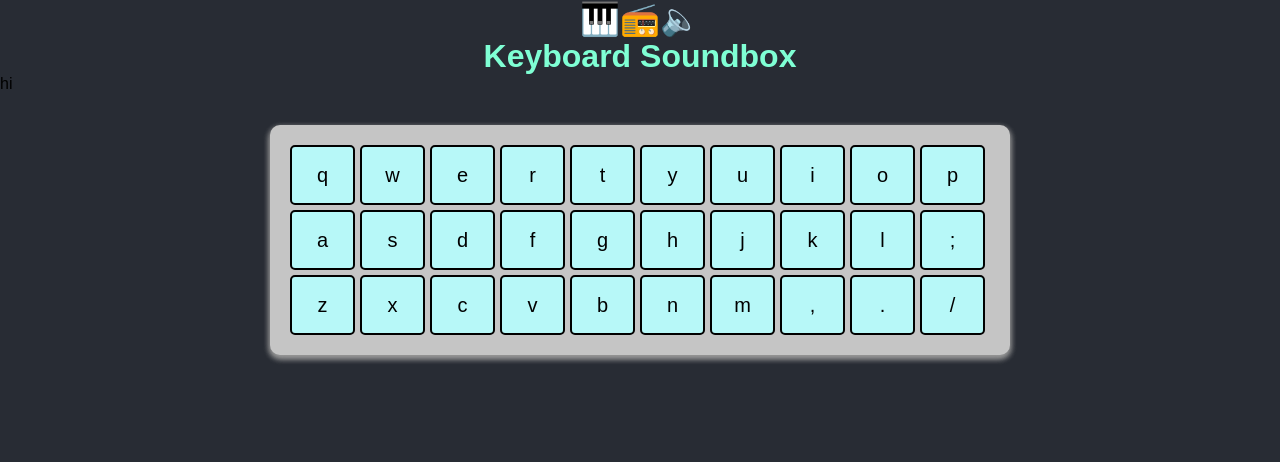
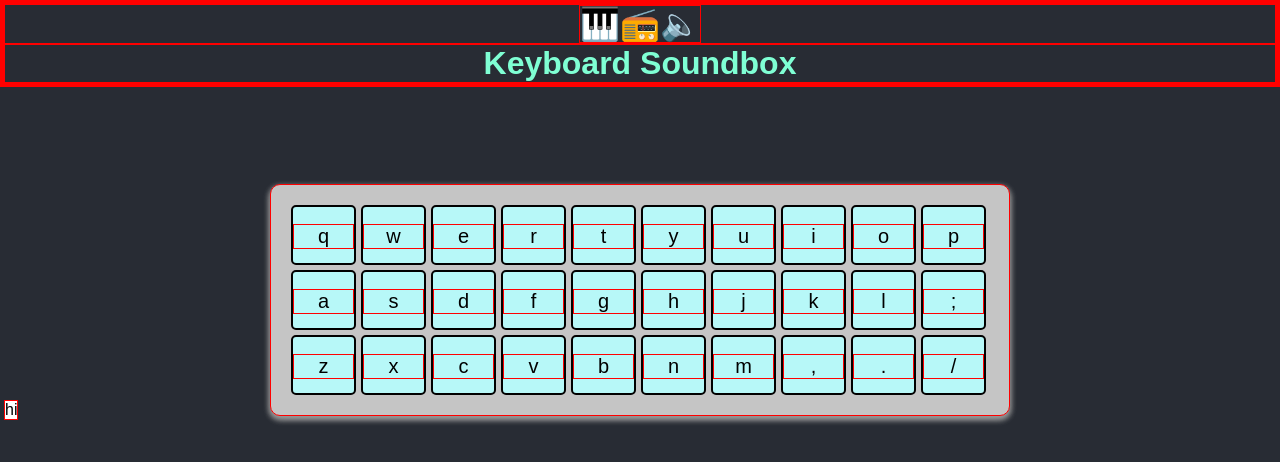
Before and after one commit to s3rj/sound-board, a React (Create React App) app: page / in a window 1280 px wide. Shown: the top 462 px of the page. Built offline with nearby package versions, Linux system fonts and the light colour scheme.

Commit message:
css control panel

```diff
--- a/src/App.css
+++ b/src/App.css
@@ -1,3 +1,5 @@
+* { border: 1px solid red; }
+
 body {
   background-color: #282c34;
 }
@@ -20,7 +22,7 @@ h1 {
   text-align: center;
   box-shadow: 0 3px 6px #999, 0 3px 6px #999;
 
-  position:fixed;
+  position:absolute;
   background-color: aquamarine;
 
   width: 740px;
@@ -29,7 +31,7 @@ h1 {
   max-width: 1085px;
   padding: 20px;
 
-  top: 30%;
+  top: 300px;
   left: 50%;
   transform: translate(-50%, -50%);
   background-color: rgb(197, 197, 197);
@@ -39,8 +41,17 @@ h1 {
   grid-template-rows: repeat(3, 60px);
   grid-gap: 5px;
 
+  margin-left: auto;
+  margin-right: auto;
+
 }
 
+.Panel{
+  top: 50%;
+  position:fixed;
+  background-color: white;
+  display: grid;
+}
 
 @media only screen and (max-width: 600px) {
   body {
--- a/src/App.js
+++ b/src/App.js
@@ -40,7 +40,8 @@ function App() {
           />
         ))}
       </div>
-      <div>hi</div>
+      <div className="Panel">hi</div>
+
 
     </div>
   );
```
